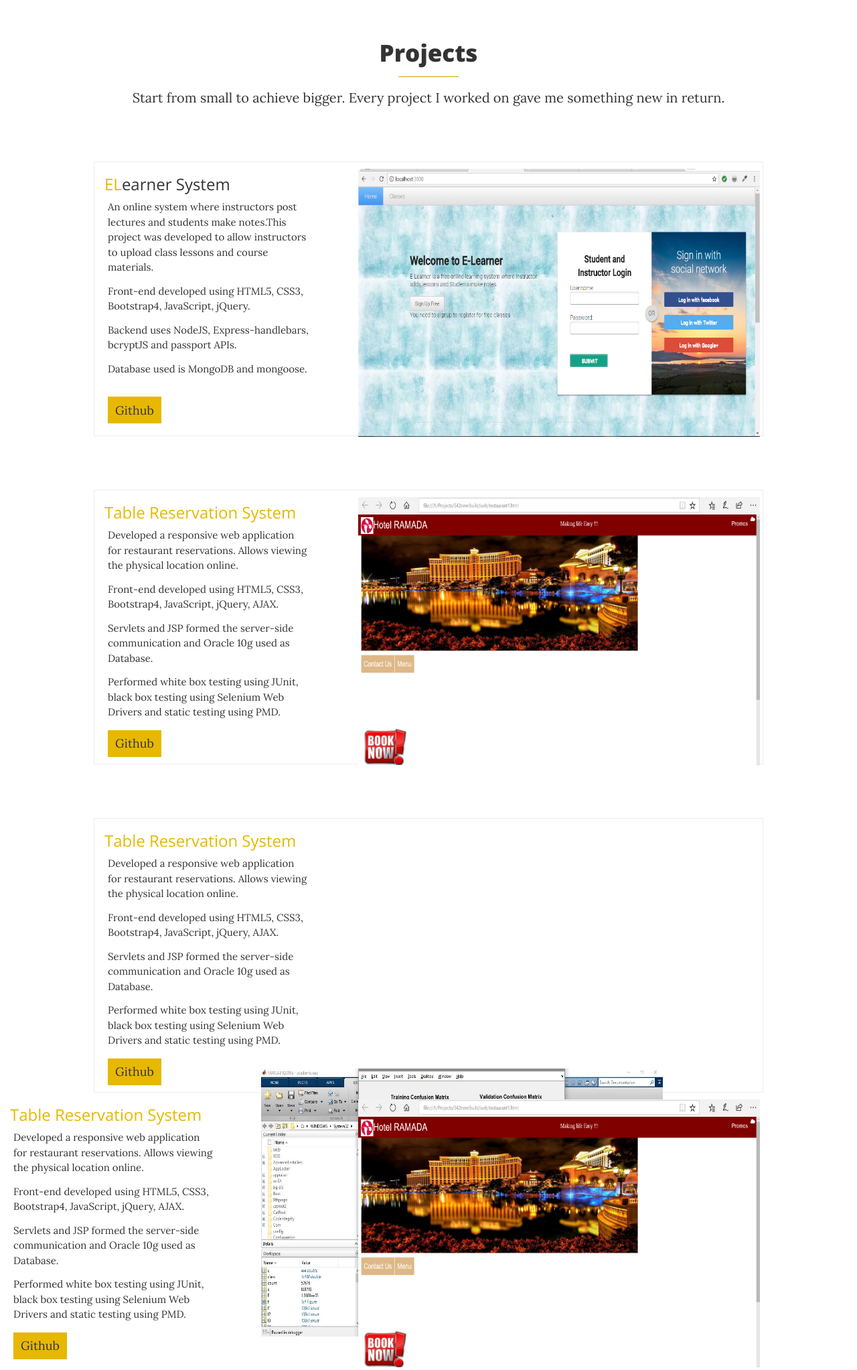
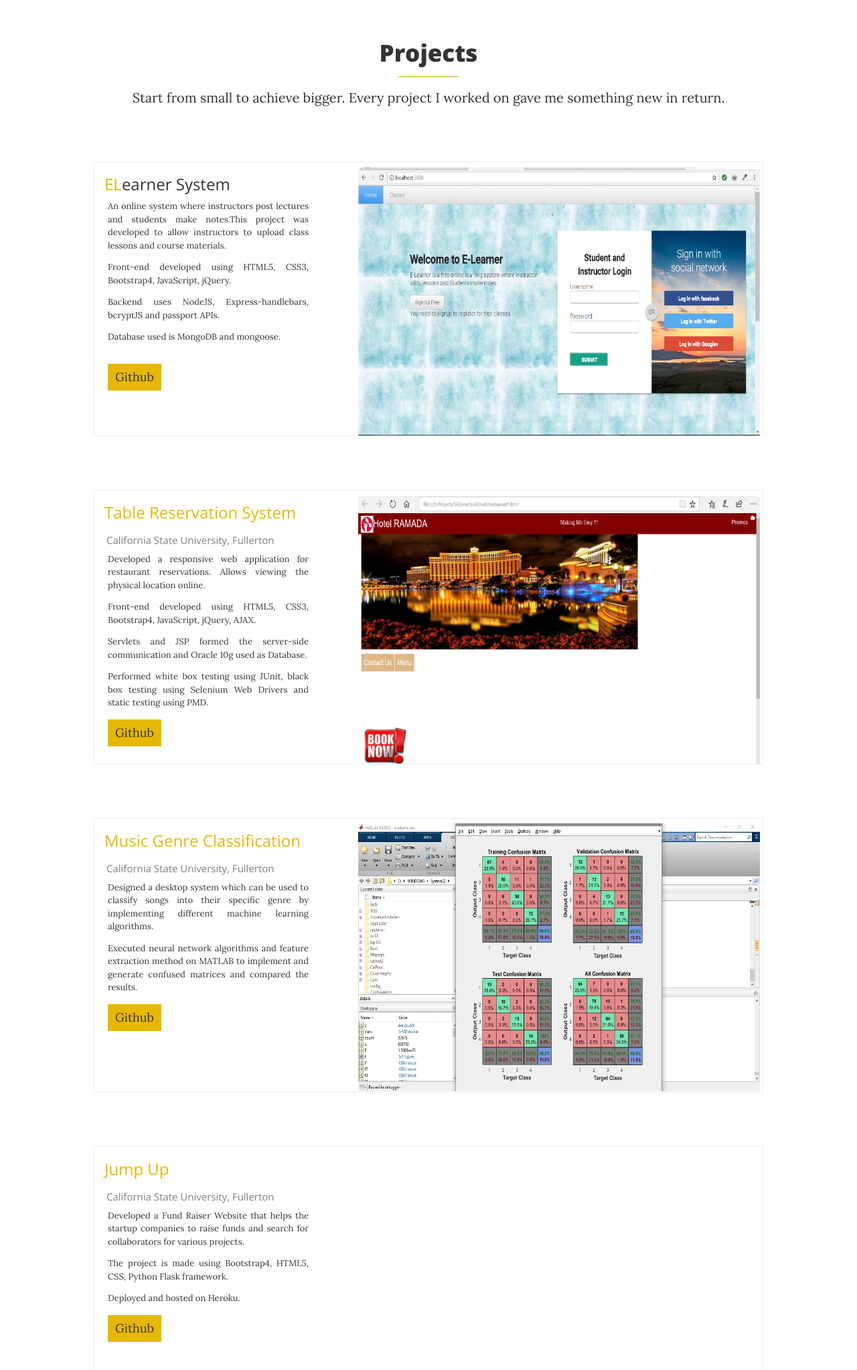
Before and after one commit to ishachopde/Isha-Chopde-Portfolio, a PHP site: page / in a window 1280 px wide. Shown: the part 4377-6422 px from the top of the page at 67% size. Run offline with PHP 8.4, Linux system fonts and the light colour scheme.

Commit message:
new files updated

```diff
--- a/css/clean.css
+++ b/css/clean.css
@@ -66,15 +66,16 @@
  }
 
  .elearn-images{
- 	margin-top: -340px;
+ 	margin-top: -293px;
  	margin-right: -290px;
 
 
  }
 
  .para{
- 	font-size: 15px;text-align: left;width: 300px;margin-left: 20px;
+ 	font-size: 13px;text-align: justify;width: 300px;margin-left: 20px;
  	margin-top: 0px;
+ 	te
  }
 
  .github{
@@ -110,7 +111,7 @@ a.elearngithub:hover{
  }
 
  .table-images{
- 	margin-top: -363px;
+ 	margin-top: -349px;
  	margin-right: -290px;
 
 
@@ -129,3 +130,21 @@ a.elearngithub:hover{
  	//background-color: #eee;
  	margin-left: 140px;
  }
+
+  .music-images{
+ 	margin-top: -285px;
+ 	margin-right: -290px;
+
+
+ }
+
+  .jumpup{
+ 	margin-top: 80px;
+ 	display: block;
+ 	width: 1000px;
+ 	height: 410px;
+ 	border: 1px solid #EEE;
+ 	//background-color: #eee;
+ 	margin-left: 140px;
+
+ }
--- a/home.html
+++ b/home.html
@@ -344,6 +344,7 @@
 
 
             <h4 style="text-align: left; margin-left: 15px;margin-top: 20px;font-weight: normal;"><span style="color:#e6b800;">Table Reservation System</h4>
+              <h5 style="text-align: left;font-size: 15px; margin-left: 18px;margin-top: 20px;font-weight: normal;color:grey"><span>California State University, Fullerton</h5>
             <p class="para" style="margin-top: 10px;">Developed a responsive web application for restaurant reservations. Allows viewing the physical location online.</p><p class="para" style="margin-top:-17px;">Front-end developed using HTML5, CSS3, Bootstrap4, JavaScript, jQuery, AJAX. </p><p class="para" style="margin-top:-17px;"> Servlets and JSP formed the server-side communication and Oracle 10g used as Database. </p><p class="para" style="margin-top:-17px;">Performed white box testing using JUnit, black box testing using Selenium Web Drivers and static testing using PMD.</p>
             <button class="github" style="position: relative;top: -15px;"><a href="https://github.com/ishachopde/Table-Reservation-System" target="_blank" class="elearngithub" >Github</a></button>
 
@@ -354,9 +355,12 @@
 
            <!-- Music Genre classification-->
           <div class="musicgenre">
-             <h4 style="text-align: left; margin-left: 15px;margin-top: 20px;font-weight: normal;"><span style="color:#e6b800;">Table Reservation System</h4>
-            <p class="para" style="margin-top: 10px;">Developed a responsive web application for restaurant reservations. Allows viewing the physical location online.</p><p class="para" style="margin-top:-17px;">Front-end developed using HTML5, CSS3, Bootstrap4, JavaScript, jQuery, AJAX. </p><p class="para" style="margin-top:-17px;"> Servlets and JSP formed the server-side communication and Oracle 10g used as Database. </p><p class="para" style="margin-top:-17px;">Performed white box testing using JUnit, black box testing using Selenium Web Drivers and static testing using PMD.</p>
-            <button class="github" style="position: relative;top: -15px;"><a href="https://github.com/ishachopde/Table-Reservation-System" target="_blank" class="elearngithub" >Github</a></button>
+             <h4 style="text-align: left; margin-left: 15px;margin-top: 20px;font-weight: normal;"><span style="color:#e6b800;">Music Genre Classification</h4>
+               <h5 style="text-align: left;font-size: 15px; margin-left: 18px;margin-top: 20px;font-weight: normal;color:grey"><span>California State University, Fullerton</h5>
+            <p class="para" style="margin-top: 10px;">Designed a desktop system which can be used to classify songs into their specific genre by implementing different machine learning algorithms.</p>
+            <p class="para" style="margin-top:-17px;">Executed neural network algorithms and feature extraction method on MATLAB to implement and generate confused matrices and compared the results.</p>
+
+            <button class="github" style="position: relative;top: -15px;"><a href="https://github.com/ishachopde" target="_blank" class="elearngithub" >Github</a></button>
 
             <img class="music-images" src="img/music.jpg" alt="rotating image" width="600" height="400" id="rotatingimages2">
 
@@ -364,11 +368,13 @@
 
           <!--  Jump Up -->
           <div class="jumpup">
-             <h4 style="text-align: left; margin-left: 15px;margin-top: 20px;font-weight: normal;"><span style="color:#e6b800;">Table Reservation System</h4>
-            <p class="para" style="margin-top: 10px;">Developed a responsive web application for restaurant reservations. Allows viewing the physical location online.</p><p class="para" style="margin-top:-17px;">Front-end developed using HTML5, CSS3, Bootstrap4, JavaScript, jQuery, AJAX. </p><p class="para" style="margin-top:-17px;"> Servlets and JSP formed the server-side communication and Oracle 10g used as Database. </p><p class="para" style="margin-top:-17px;">Performed white box testing using JUnit, black box testing using Selenium Web Drivers and static testing using PMD.</p>
-            <button class="github" style="position: relative;top: -15px;"><a href="https://github.com/ishachopde/Table-Reservation-System" target="_blank" class="elearngithub" >Github</a></button>
+             <h4 style="text-align: left; margin-left: 15px;margin-top: 20px;font-weight: normal;"><span style="color:#e6b800;">Jump Up</h4>
+               <h5 style="text-align: left;font-size: 15px; margin-left: 18px;margin-top: 20px;font-weight: normal; color:grey">
+                <span>California State University, Fullerton</h5>
+            <p class="para" style="margin-top: 10px;">Developed a Fund Raiser Website that helps the startup companies to raise funds and search for collaborators for various projects. </p><p class="para" style="margin-top:-17px;">The project is made using Bootstrap4, HTML5, CSS, Python Flask framework.  </p><p class="para" style="margin-top:-17px;"> Deployed and hosted on Heroku. </p>
+            <button class="github" style="position: relative;top: -15px;"><a href="https://github.com/ishachopde/JumpUp-Python-web-application" target="_blank" class="elearngithub" >Github</a></button>
 
-            <img class="table-images" src="img/tablereserve.png" alt="rotating image" width="600" height="400" id="rotatingimages1">
+            <!--<img class="table-images" src="img/tablereserve.png" alt="rotating image" width="600" height="400" id="rotatingimages1">-->
 
           </div>
 
```
